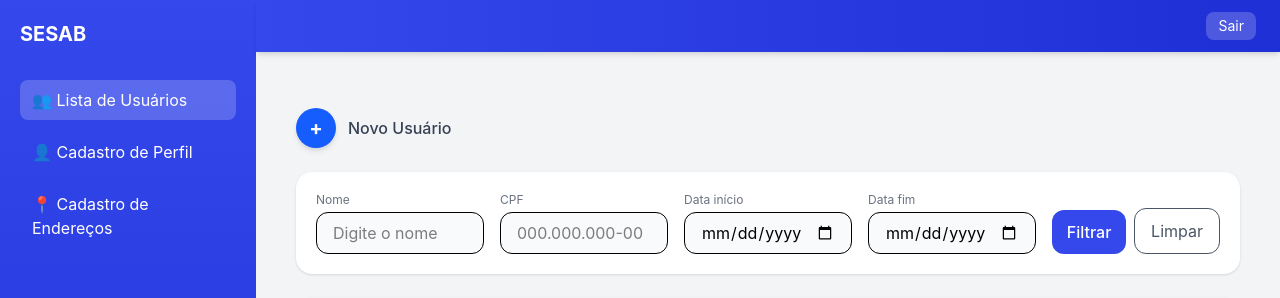
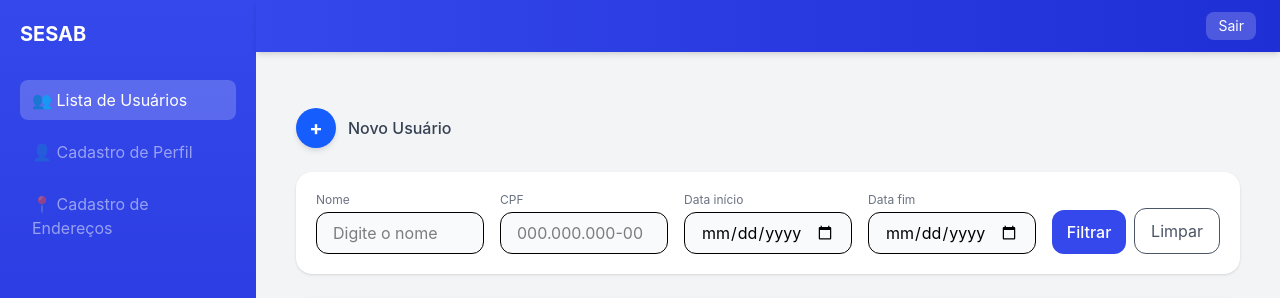
Before and after one commit to Wesleygmssa/vue-desafio-sesab, a Vue app: page /users in a window 1280 px wide. Shown: the top 298 px of the page. Built offline with nearby package versions, Linux system fonts and the light colour scheme; no server answers; sample sign-in values are in the browser's storage.

Commit message:
Desabilita links de navegação para Cadastro de Perfil e Cadastro de Endereços

```diff
--- a/src/App.vue
+++ b/src/App.vue
@@ -62,21 +62,15 @@ async function logout() {
         </router-link>
 
         <router-link
-          to="/perfil"
-          class="px-3 py-2 rounded-lg transition"
-          :class="
-            route.path === '/perfil' ? 'bg-white/20' : 'hover:bg-white/10'
-          "
+          to=""
+          class="px-3 py-2 rounded-lg transition opacity-50 cursor-not-allowed pointer-events-none"
         >
           👤 Cadastro de Perfil
         </router-link>
 
         <router-link
-          to="/enderecos"
-          class="px-3 py-2 rounded-lg transition"
-          :class="
-            route.path === '/enderecos' ? 'bg-white/20' : 'hover:bg-white/10'
-          "
+          to=""
+          class="px-3 py-2 rounded-lg transition opacity-50 cursor-not-allowed pointer-events-none"
         >
           📍 Cadastro de Endereços
         </router-link>
```
